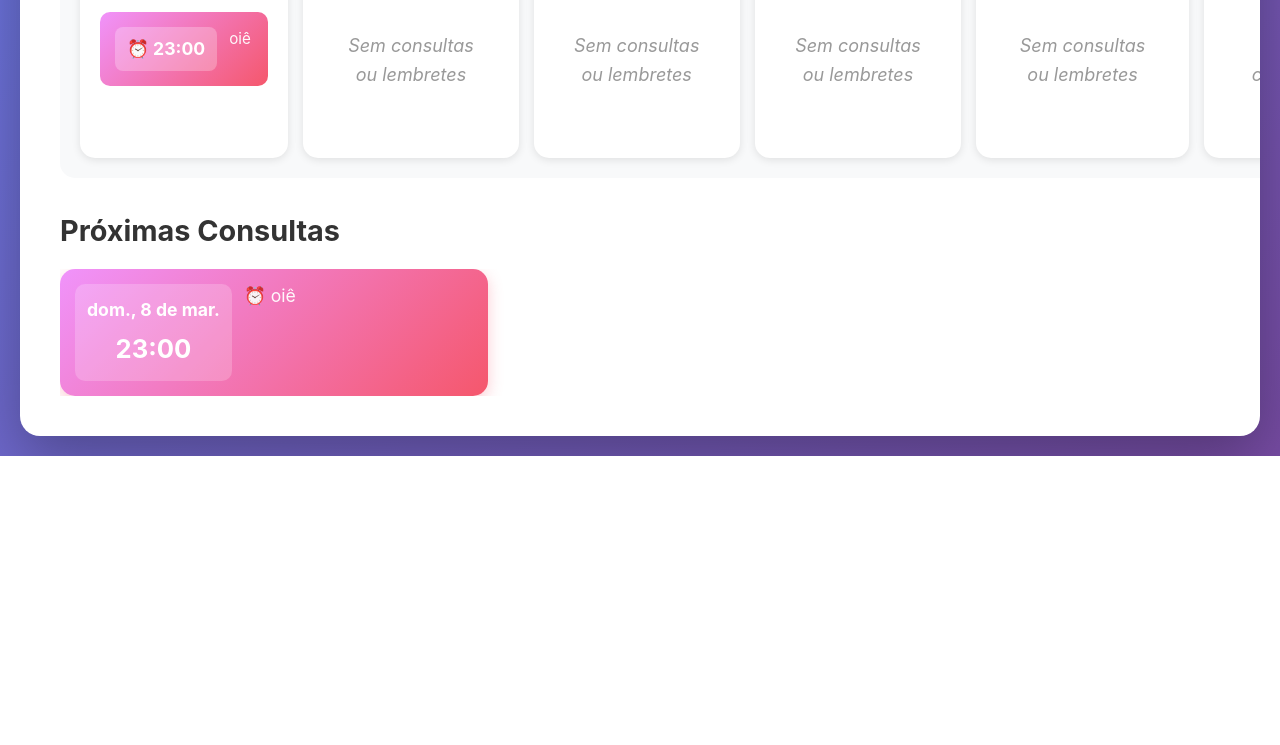
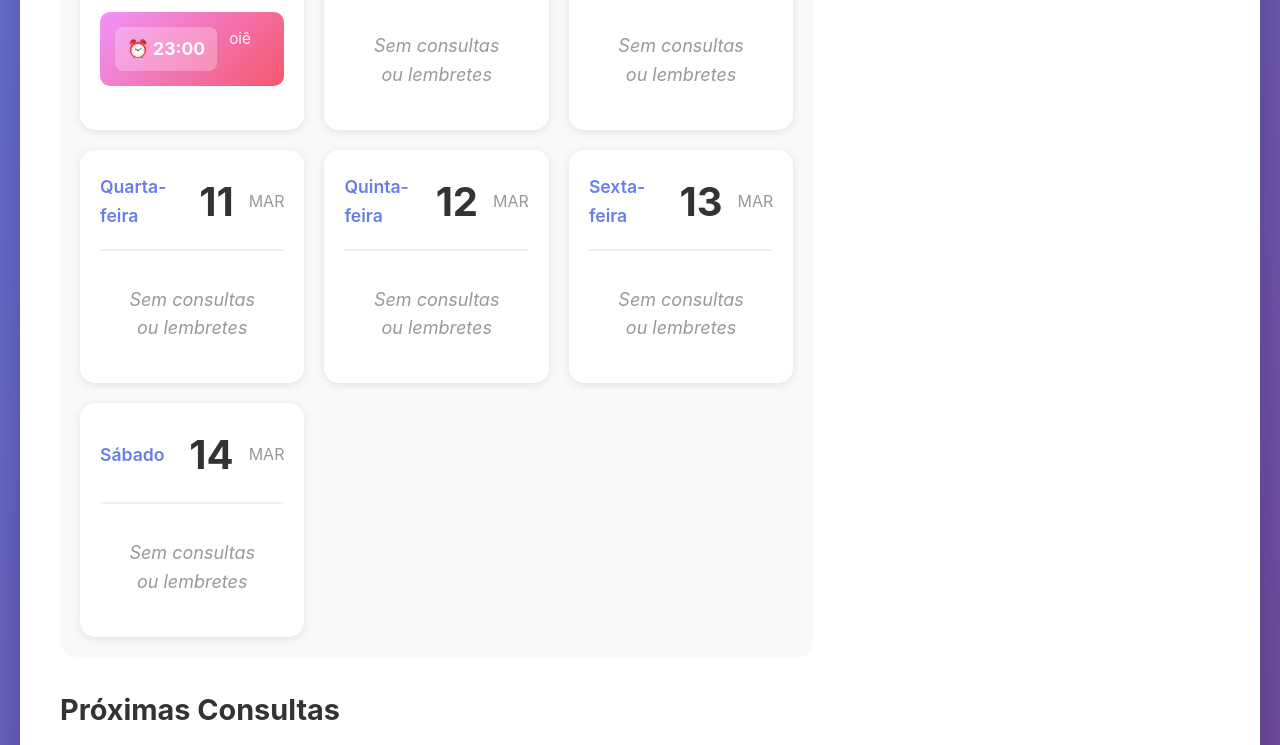
Before and after one commit to thiagosanches/kalendario, a plain HTML site: page web/index.html in a window 1280 px wide. Shown: the part 594-1339 px from the top of the page. Before the commit the page ends 1050 px from the top, so only its background shows below. Drawn offline with Linux system fonts and the light colour scheme; files whose address does not match are found by name.

Commit message:
improve: adjust 7-day view layout from single row to multi-row grid
- Change grid from 7 columns (single row) to 3 columns (multi-row)
- Display days across 3 rows: 3 days, 3 days, 1 day
- Increase gap to 20px for better spacing between day cards
- Improve readability and visual organization of weekly appointments

```diff
--- a/web/styles.css
+++ b/web/styles.css
@@ -237,8 +237,8 @@ header h1 {
 }
 
 .calendar-grid.days7-view {
-    grid-template-columns: repeat(7, 1fr);
-    gap: 15px;
+    grid-template-columns: repeat(3, 1fr);
+    gap: 20px;
 }
 
 .calendar-day-header {
```
